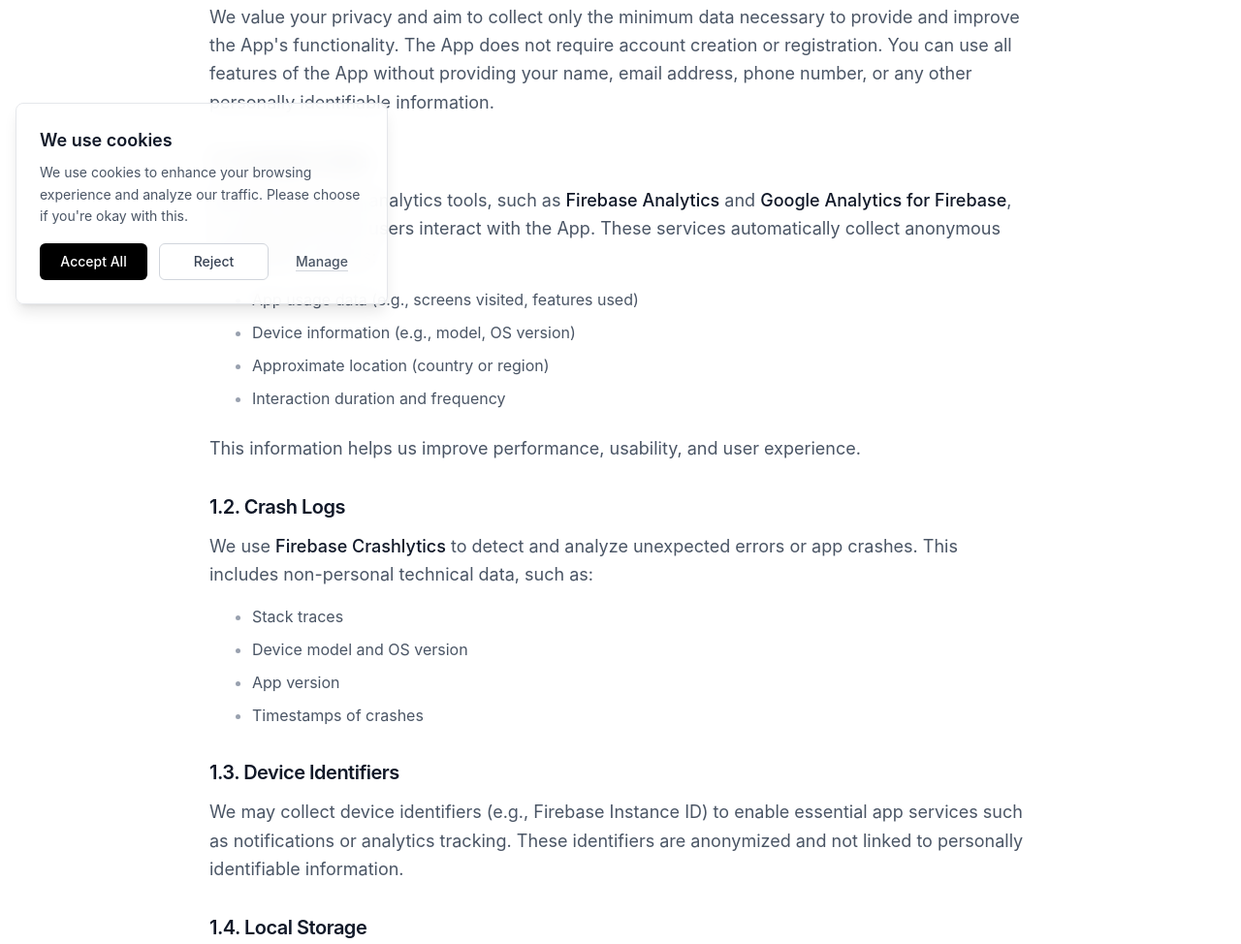
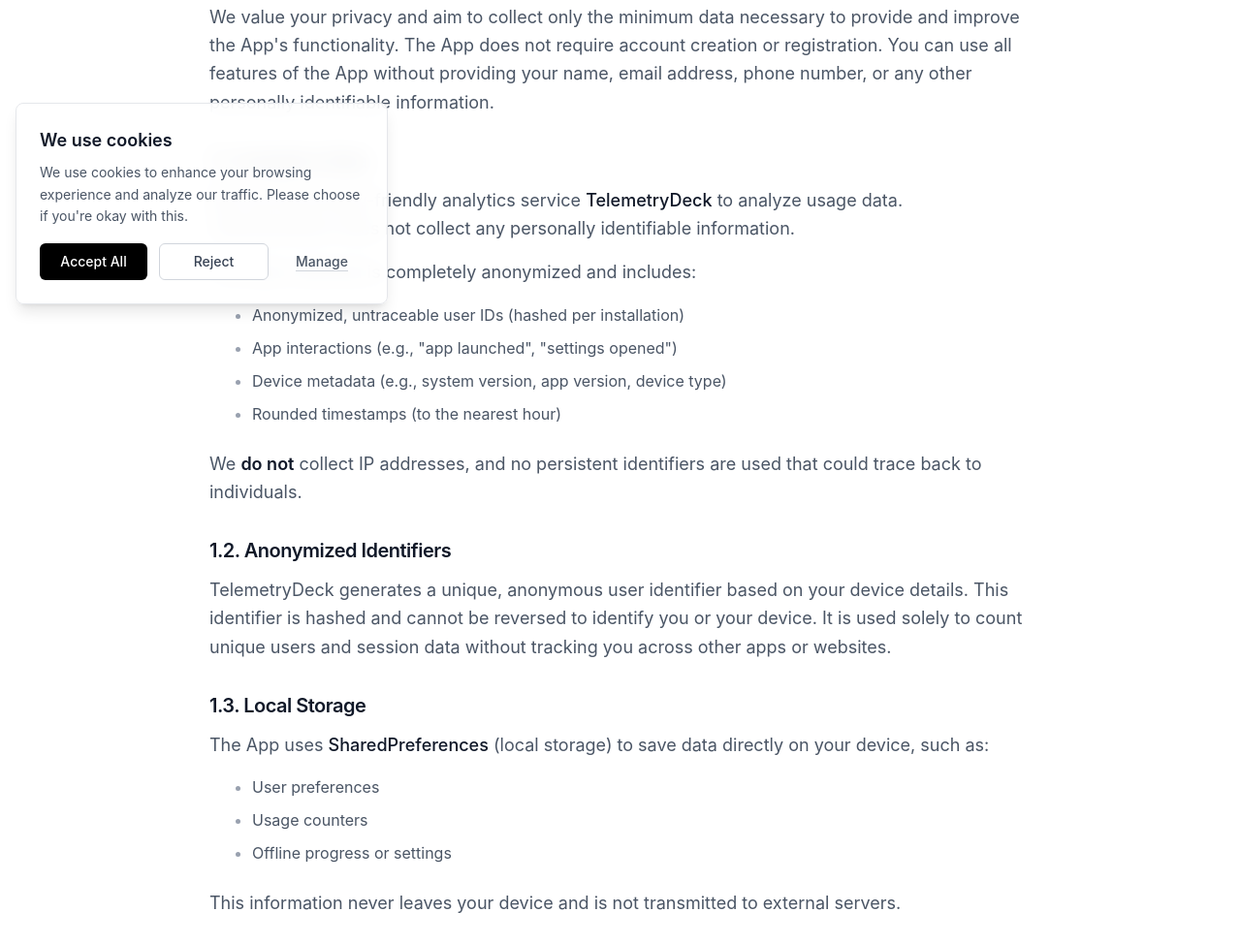
Before and after one commit to epic-dev/personal-web-page, an Astro site: page /portfolio/dehet-app/privacy-policy in a window 1280 px wide. Shown: the part 470-1444 px from the top of the page at 97% size. Built offline with nearby package versions, Linux system fonts and the light colour scheme; Astro itself is replaced by a stand-in of ours.

Commit message:
PP updated

```diff
--- a/src/pages/portfolio/dehet-app/privacy-policy/index.astro
+++ b/src/pages/portfolio/dehet-app/privacy-policy/index.astro
@@ -8,7 +8,7 @@ import DefaultLayout from "../../../../layouts/default.astro";
       <h1 class="text-4xl md:text-5xl font-bold text-gray-900 dark:text-white mb-4 tracking-tight">
         Privacy Policy
       </h1>
-        Last updated: January 7, 2026
+        Last updated: January 9, 2026
     </header>
 
     <div class="prose prose-lg prose-slate dark:prose-invert max-w-none text-gray-600 dark:text-gray-300">
@@ -28,41 +28,31 @@ import DefaultLayout from "../../../../layouts/default.astro";
           <div>
             <h3 class="text-xl font-semibold text-gray-900 dark:text-gray-200 mb-3">1.1. Analytics Data</h3>
             <p class="mb-4 leading-relaxed">
-              We use third-party analytics tools, such as <strong class="font-medium text-gray-900 dark:text-gray-200">Firebase Analytics</strong> and <strong class="font-medium text-gray-900 dark:text-gray-200">Google Analytics for Firebase</strong>, to understand how users interact with the App. These services automatically collect anonymous information such as:
+              We use the privacy-friendly analytics service <strong class="font-medium text-gray-900 dark:text-gray-200">TelemetryDeck</strong> to analyze usage data. TelemetryDeck does not collect any personally identifiable information.
+            </p>
+            <p class="mb-4 leading-relaxed">
+               The data collected is completely anonymized and includes:
             </p>
             <ul class="list-disc pl-5 space-y-2 marker:text-gray-400">
-              <li>App usage data (e.g., screens visited, features used)</li>
-              <li>Device information (e.g., model, OS version)</li>
-              <li>Approximate location (country or region)</li>
-              <li>Interaction duration and frequency</li>
+              <li>Anonymized, untraceable user IDs (hashed per installation)</li>
+              <li>App interactions (e.g., "app launched", "settings opened")</li>
+              <li>Device metadata (e.g., system version, app version, device type)</li>
+              <li>Rounded timestamps (to the nearest hour)</li>
             </ul>
             <p class="mt-4 leading-relaxed">
-              This information helps us improve performance, usability, and user experience.
+              We <strong>do not</strong> collect IP addresses, and no persistent identifiers are used that could trace back to individuals.
             </p>
           </div>
 
           <div>
-            <h3 class="text-xl font-semibold text-gray-900 dark:text-gray-200 mb-3">1.2. Crash Logs</h3>
-            <p class="mb-4 leading-relaxed">
-              We use <strong class="font-medium text-gray-900 dark:text-gray-200">Firebase Crashlytics</strong> to detect and analyze unexpected errors or app crashes. This includes non-personal technical data, such as:
-            </p>
-            <ul class="list-disc pl-5 space-y-2 marker:text-gray-400">
-              <li>Stack traces</li>
-              <li>Device model and OS version</li>
-              <li>App version</li>
-              <li>Timestamps of crashes</li>
-            </ul>
-          </div>
-
-          <div>
-            <h3 class="text-xl font-semibold text-gray-900 dark:text-gray-200 mb-3">1.3. Device Identifiers</h3>
+            <h3 class="text-xl font-semibold text-gray-900 dark:text-gray-200 mb-3">1.2. Anonymized Identifiers</h3>
             <p class="leading-relaxed">
-              We may collect device identifiers (e.g., Firebase Instance ID) to enable essential app services such as notifications or analytics tracking. These identifiers are anonymized and not linked to personally identifiable information.
+              TelemetryDeck generates a unique, anonymous user identifier based on your device details. This identifier is hashed and cannot be reversed to identify you or your device. It is used solely to count unique users and session data without tracking you across other apps or websites.
             </p>
           </div>
 
           <div>
-            <h3 class="text-xl font-semibold text-gray-900 dark:text-gray-200 mb-3">1.4. Local Storage</h3>
+            <h3 class="text-xl font-semibold text-gray-900 dark:text-gray-200 mb-3">1.3. Local Storage</h3>
             <p class="mb-4 leading-relaxed">
               The App uses <strong class="font-medium text-gray-900 dark:text-gray-200">SharedPreferences</strong> (local storage) to save data directly on your device, such as:
             </p>
@@ -122,18 +112,10 @@ import DefaultLayout from "../../../../layouts/default.astro";
         <p class="mb-4 leading-relaxed">We use the following third-party services:</p>
         <ul class="list-none space-y-4">
           <li>
-            <strong class="block font-medium text-gray-900 dark:text-gray-200 mb-1">Google Firebase (Analytics, Crashlytics)</strong>
-            <a href="https://firebase.google.com/support/privacy" target="_blank" rel="noopener noreferrer" class="text-blue-600 hover:text-blue-800 hover:underline transition-colors flex items-center gap-1 group w-fit">
-              Firebase Privacy Policy
-              <svg xmlns="http://www.w3.org/2000/svg" viewBox="0 0 20 20" fill="currentColor" class="w-4 h-4 opacity-0 -ml-2 group-hover:opacity-100 group-hover:ml-0 transition-all">
-                 <path fill-rule="evenodd" d="M5 10a.75.75 0 01.75-.75h6.638L10.23 7.29a.75.75 0 111.04-1.08l3.5 3.25a.75.75 0 010 1.08l-3.5 3.25a.75.75 0 11-1.04-1.08l2.158-1.96H5.75A.75.75 0 015 10z" clip-rule="evenodd" />
-              </svg>
-            </a>
-          </li>
           <li>
-            <strong class="block font-medium text-gray-900 dark:text-gray-200 mb-1">Google Play Services</strong>
-            <a href="https://policies.google.com/privacy" target="_blank" rel="noopener noreferrer" class="text-blue-600 hover:text-blue-800 hover:underline transition-colors flex items-center gap-1 group w-fit">
-              Google Privacy Policy
+            <strong class="block font-medium text-gray-900 dark:text-gray-200 mb-1">TelemetryDeck</strong>
+            <a href="https://telemetrydeck.com/privacy" target="_blank" rel="noopener noreferrer" class="text-blue-600 hover:text-blue-800 hover:underline transition-colors flex items-center gap-1 group w-fit">
+              TelemetryDeck Privacy Policy
               <svg xmlns="http://www.w3.org/2000/svg" viewBox="0 0 20 20" fill="currentColor" class="w-4 h-4 opacity-0 -ml-2 group-hover:opacity-100 group-hover:ml-0 transition-all">
                  <path fill-rule="evenodd" d="M5 10a.75.75 0 01.75-.75h6.638L10.23 7.29a.75.75 0 111.04-1.08l3.5 3.25a.75.75 0 010 1.08l-3.5 3.25a.75.75 0 11-1.04-1.08l2.158-1.96H5.75A.75.75 0 015 10z" clip-rule="evenodd" />
               </svg>
```
